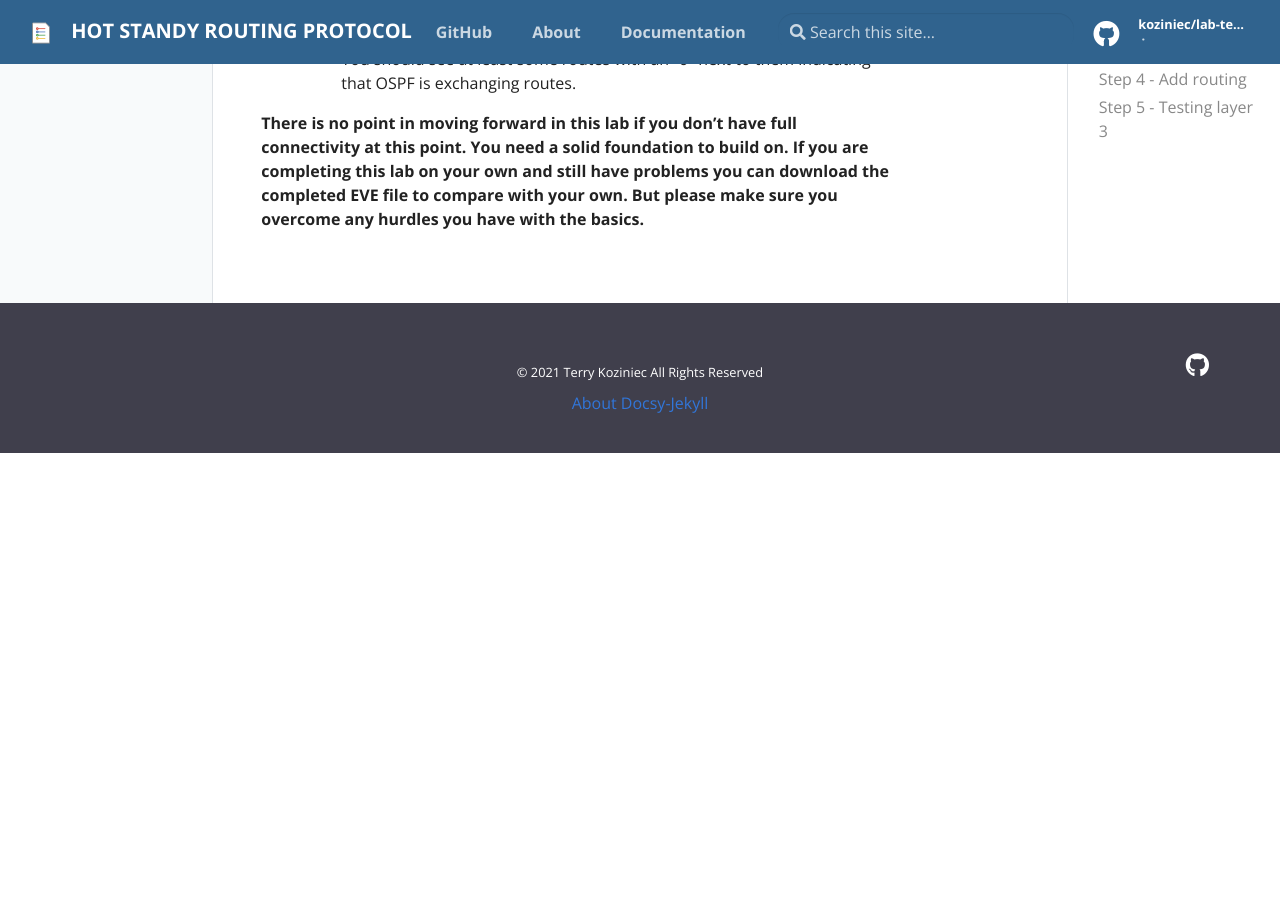
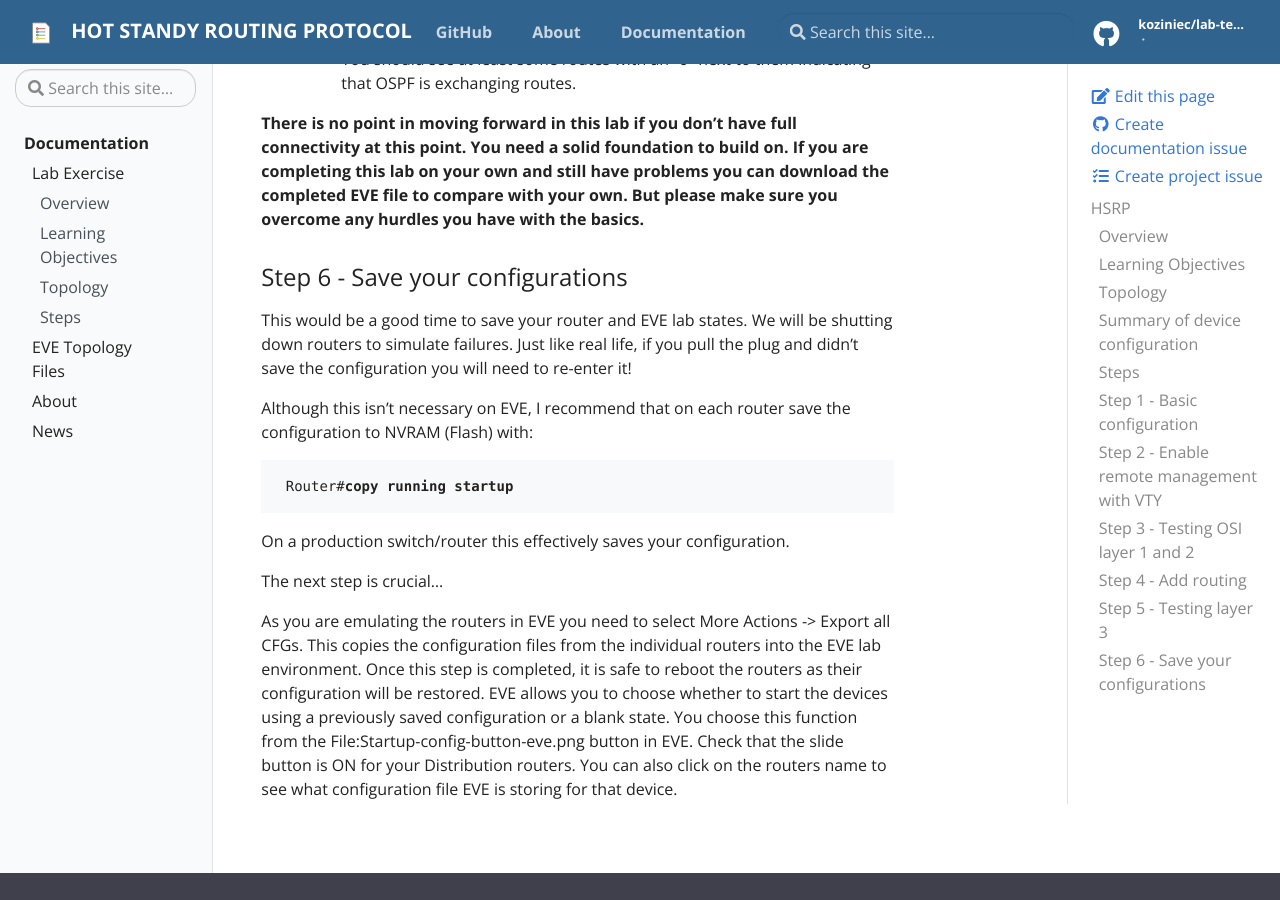
Before and after one commit to koziniec/HSRP, a Jekyll site: the page built from _docs/lab-exercise.md, in a window 1280 px wide and 900 px high, scrolled down 3818 px. Built offline with Jekyll 4.4.1, drawn with Linux system fonts in a browser that asks for light colours; before the commit the page ends 4271 px from its top, so only the background shows below that.

Commit message:
Update lab-exercise.md

```diff
--- a/_docs/lab-exercise.md
+++ b/_docs/lab-exercise.md
@@ -102,3 +102,17 @@ At this point you should have end-to-end connectivity.
   - If you still have trouble, use the command "show ip route" on each router. You should see at least some routes with an "o" next to them indicating that OSPF is exchanging routes.
 
 <b>There is no point in moving forward in this lab if you don't have full connectivity at this point. You need a solid foundation to build on. If you are completing this lab on your own and still have problems you can download the completed EVE file to compare with your own. But please make sure you overcome any hurdles you have with the basics.</b>
+
+### Step 6 - Save your configurations
+This would be a good time to save your router and EVE lab states. We will be shutting down routers to simulate failures. Just like real life, if you pull the plug and didn't save the configuration you will need to re-enter it!
+
+Although this isn't necessary on EVE, I recommend that on each router save the configuration to NVRAM (Flash) with:
+<pre>
+ Router#<b>copy running startup</b>
+</pre>
+On a production switch/router this effectively saves your configuration.
+
+The next step is crucial...
+
+As you are emulating the routers in EVE you need to select More Actions -> Export all CFGs. This copies the configuration files from the individual routers into the EVE lab environment. Once this step is completed, it is safe to reboot the routers as their configuration will be restored.
+EVE allows you to choose whether to start the devices using a previously saved configuration or a blank state. You choose this function from the File:Startup-config-button-eve.png button in EVE. Check that the slide button is ON for your Distribution routers. You can also click on the routers name to see what configuration file EVE is storing for that device.
```
